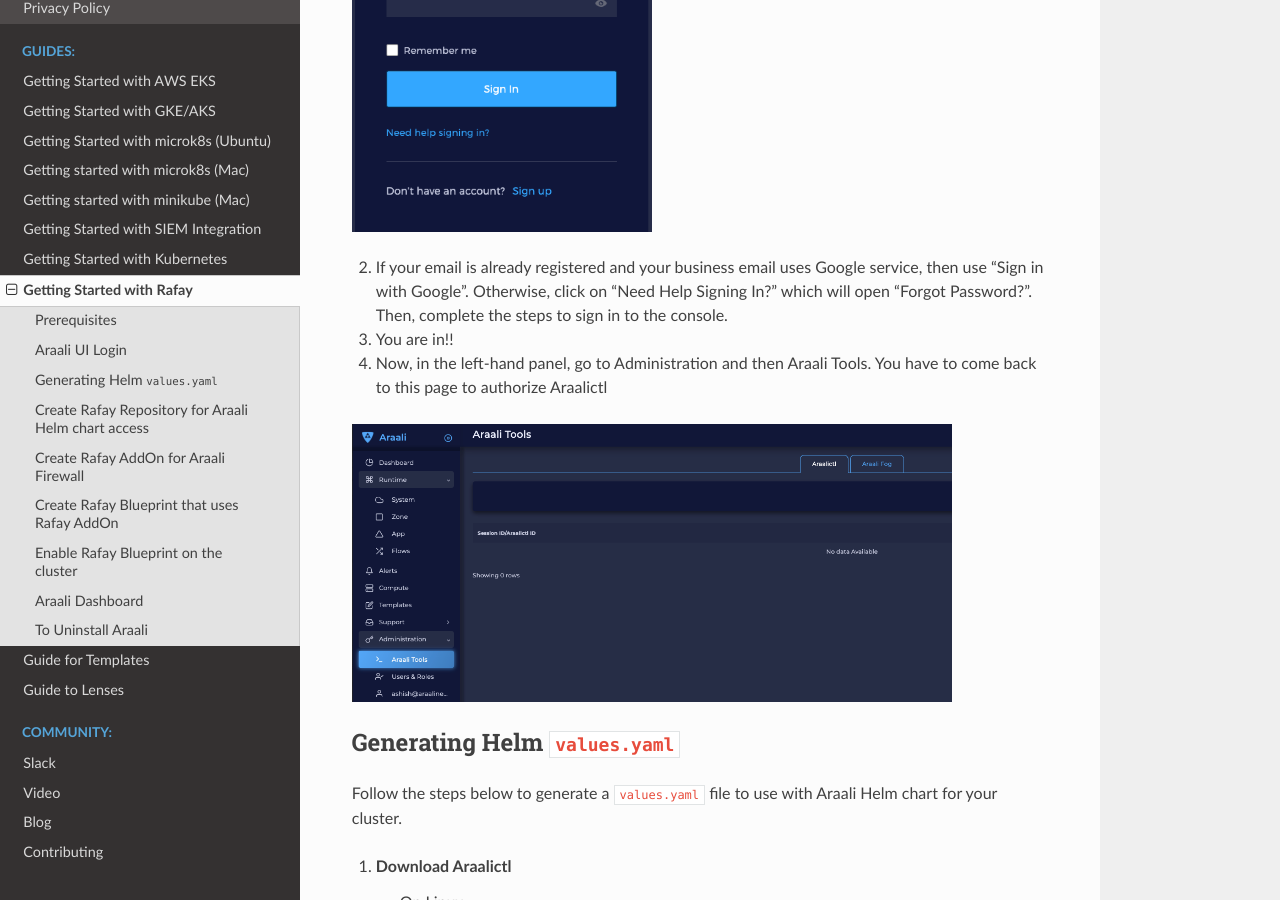
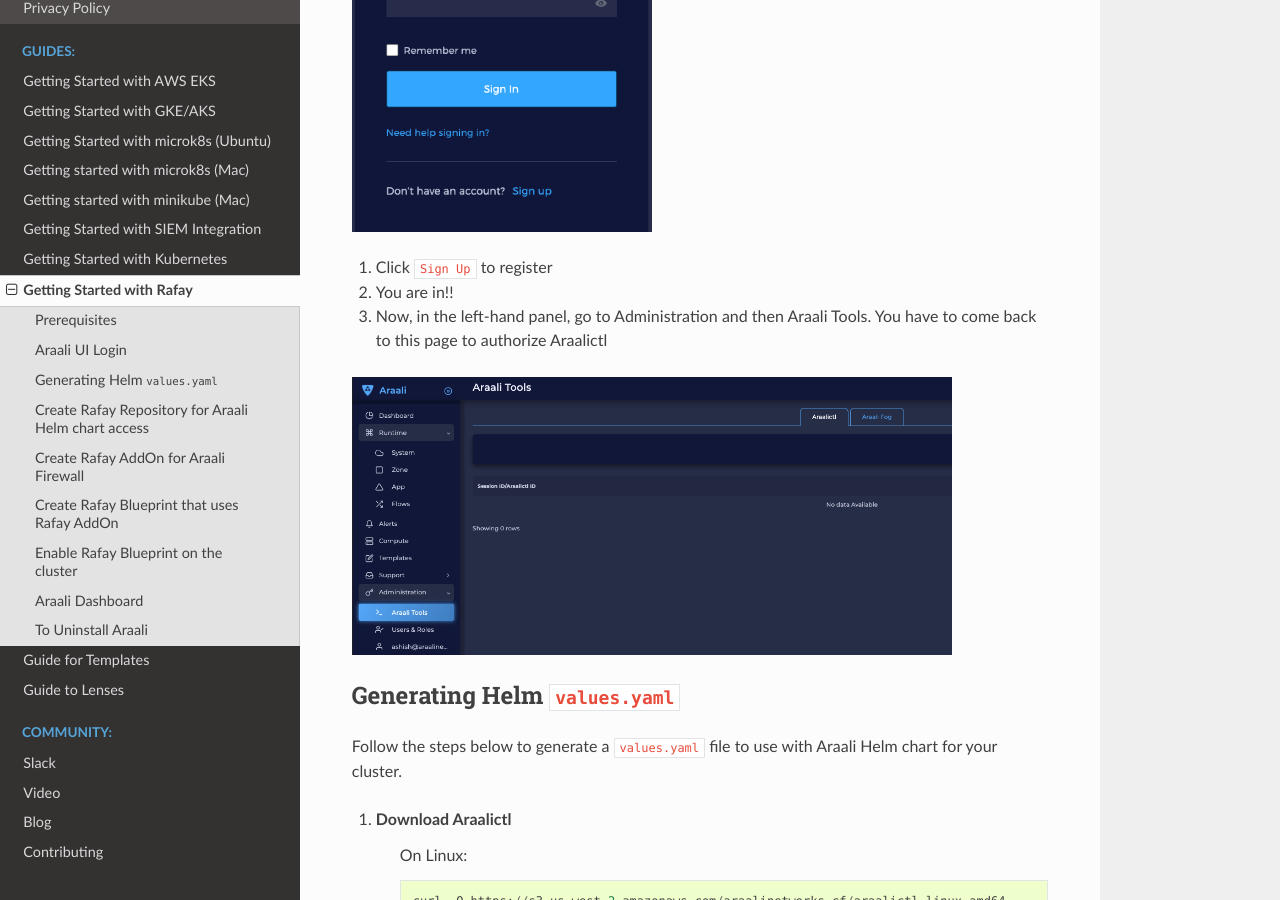
Before and after one commit to araalinetworks/api, a Sphinx documentation site: the page built from doc/source/guide_getting_started_with_rafay.rst, in a window 1280 px wide and 900 px high, scrolled down 840 px. Built offline with Sphinx 7.4.7 and the Read the Docs theme 2.0.0, drawn with Linux system fonts in a browser that asks for light colours; some of the changed text lies outside the part shown.

Commit message:
Updated Rafay instructions

```diff
--- a/doc/source/guide_getting_started_with_rafay.rst
+++ b/doc/source/guide_getting_started_with_rafay.rst
@@ -18,9 +18,9 @@
  :width: 300
  :alt: Araali Sign-In
 
-2. If your email is already registered and your business email uses Google service, then use "Sign in with Google". Otherwise, click on “Need Help Signing In?” which will open “Forgot Password?”. Then, complete the steps to sign in to the console.
-3. You are in!!
-4. Now, in the left-hand panel, go to Administration and then Araali Tools. You have to come back to this page to authorize Araalictl
+1. Click ``Sign Up`` to register
+2. You are in!!
+3. Now, in the left-hand panel, go to Administration and then Araali Tools. You have to come back to this page to authorize Araalictl
 
 .. image:: images/araali-auth-dash.png
  :width: 600
@@ -49,11 +49,16 @@
     sudo ./araalictl authorize <email-id>
 
 4. Now go to Araali UI >> Administration >> Araali Tools to approve the araalictl session.
-5. Check if araalictl is installed::
+
+.. image:: images/araalictl-approve.png
+ :width: 600
+ :alt: Araalictl Approval
+
+1. Check if araalictl is installed::
 
     ./araalictl version -v
 
-6. Generate helm values::
+2. Generate helm values::
 
     ./araalictl fortify-k8s -out=helm > /tmp/values.yaml
 
@@ -87,6 +92,12 @@
 Upload the created ``values.yaml`` file::
 
     Chart Name: araali-fw Chart Version: 1.0.0
+
+Edit the ``values.yaml`` in Rafay to get the runtime clustername from Rafay.
+
+.. image:: images/rafay-araali-new-addon-edit.png
+ :width: 600
+ :alt: Edit values.yaml in Rafay
 
 The Rafay addon will be used in the Araali Blueprint below
 
```
Also changed, not shown: doc/source/images/araalictl-approve.png (added), doc/source/images/rafay-araali-new-addon-edit.png (added).
